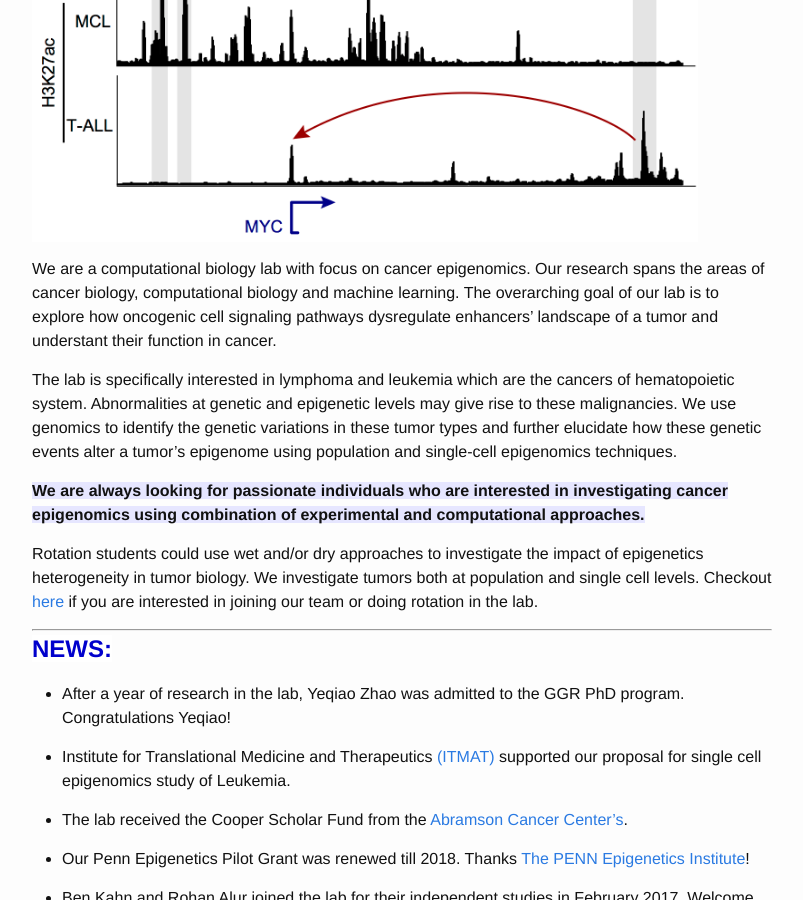
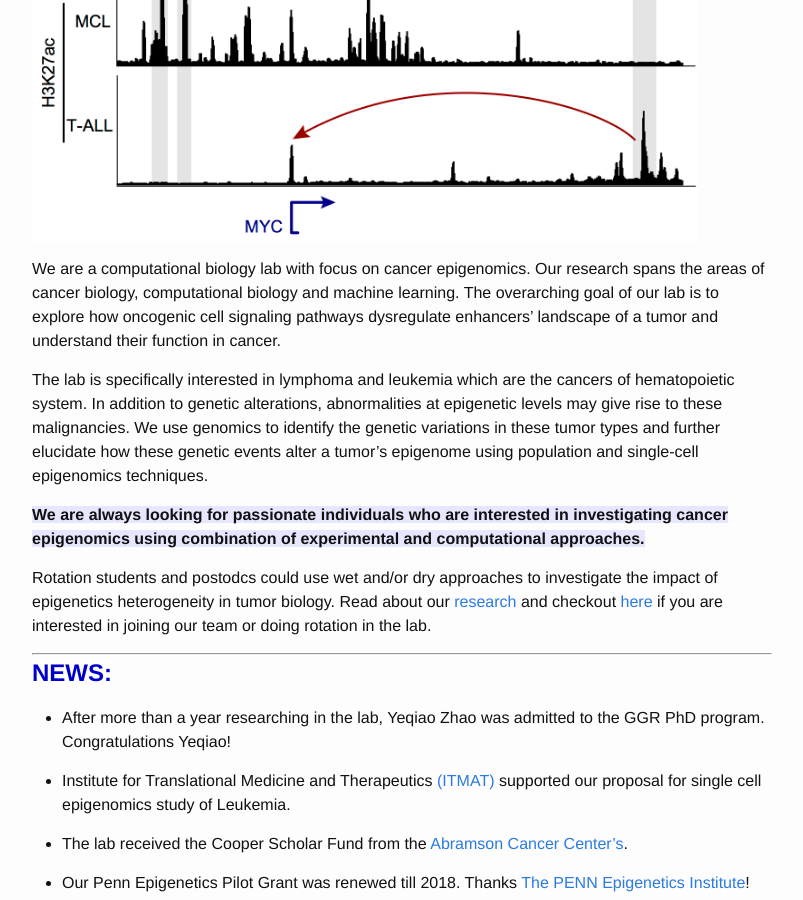
Before and after one commit to faryabib/faryabib.github.io, a Jekyll site: the page built from index.md, in a window 1280 px wide and 900 px high, scrolled down 269 px. Shown: the whole window, without its empty margins (238-1041 px from the left). Built offline with Jekyll 4.4.1, drawn with Linux system fonts in a browser that asks for light colours.

Commit message:
V2 few update on the research

```diff
--- a/index.md
+++ b/index.md
@@ -6,18 +6,18 @@ permalink: /index.html
 
 ![enhancer in cancer](assets/T_vs_B_MYC.png){:height="90%" width="90%"}
 
-We are a computational biology lab with focus on cancer epigenomics. Our research spans the areas of cancer biology, computational biology and machine learning. The overarching goal of our lab is to explore how oncogenic cell signaling pathways dysregulate enhancers' landscape of a tumor and understant their function in cancer.
+We are a computational biology lab with focus on cancer epigenomics. Our research spans the areas of cancer biology, computational biology and machine learning. The overarching goal of our lab is to explore how oncogenic cell signaling pathways dysregulate enhancers' landscape of a tumor and understand their function in cancer.
 
-The lab is specifically interested in lymphoma and leukemia which are the cancers of hematopoietic system. Abnormalities at genetic and epigenetic levels may give rise to these malignancies. We use genomics to identify the genetic variations in these tumor types and further elucidate how these genetic events alter a tumor's epigenome using population and single-cell epigenomics techniques.
+The lab is specifically interested in lymphoma and leukemia which are the cancers of hematopoietic system. In addition to genetic alterations, abnormalities at epigenetic levels may give rise to these malignancies. We use genomics to identify the genetic variations in these tumor types and further elucidate how these genetic events alter a tumor's epigenome using population and single-cell epigenomics techniques.
 
 <strong><span style="background-color:rgb(230, 230, 255)">We are always looking for passionate individuals who are interested in investigating cancer epigenomics using combination of experimental and computational approaches.</span><strong>
 
-Rotation students could use wet and/or dry approaches to investigate the impact of epigenetics heterogeneity in tumor biology. We investigate tumors both at population and single cell levels. Checkout [here](positions.html) if you are interested in joining our team or doing rotation in the lab.
+Rotation students and postodcs could use wet and/or dry approaches to investigate the impact of epigenetics heterogeneity in tumor biology. Read about our [research](research.html) and checkout [here](positions.html) if you are interested in joining our team or doing rotation in the lab.
 
 ----
 <strong><span style="font-size: 1.5em; font-weight: bold; color: #0000cc; background-color: #ffffff">NEWS:</span><strong>
 
-+ After a year of research in the lab, Yeqiao Zhao was admitted to the GGR PhD program. Congratulations Yeqiao!
++ After more than a year researching in the lab, Yeqiao Zhao was admitted to the GGR PhD program. Congratulations Yeqiao!
 
 + Institute for Translational Medicine and Therapeutics [(ITMAT)](http://www.itmat.upenn.edu/) supported our proposal for single cell epigenomics study of Leukemia.
 
```
Also changed, not shown: positions.md (+2 -2 lines), research.md (+1 -1 lines).
